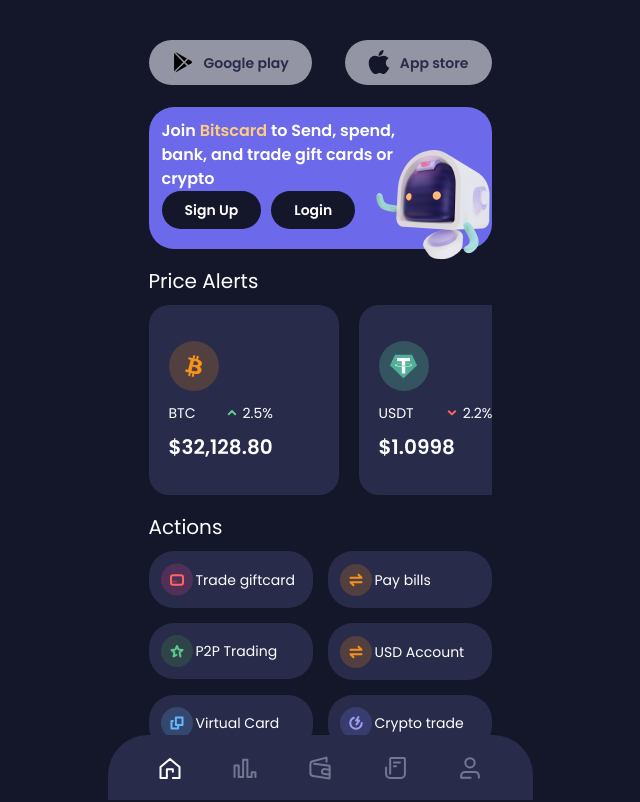
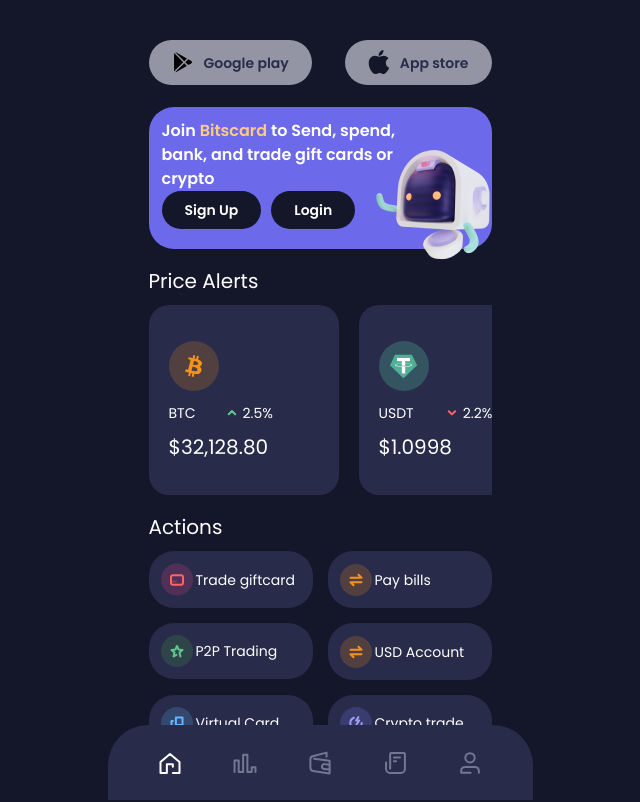
Before and after one commit to EllaLawrie/Robot-wallet, a React (Vite) app: page / in a window 1280 px wide. Shown: the top 802 px of the page, without its empty margins (320-960 px from the left). Built offline with nearby package versions, Linux system fonts and the light colour scheme.

Commit message:
feat: Minor update

```diff
--- a/src/components/navbar/navbar.css
+++ b/src/components/navbar/navbar.css
@@ -1,6 +1,6 @@
 .navbar {
   max-width: 425px;
-  height: 65px;
+  height: 75px;
   background-color: var(--dark-2);
   position: fixed;
   left: 0;
--- a/src/components/pricebox/Pricebox.jsx
+++ b/src/components/pricebox/Pricebox.jsx
@@ -22,7 +22,7 @@
             {rate}%
           </p>
         </div>
-        <h3>{price}</h3>
+        <h2>{price}</h2>
       </div>
     </div>
   )
--- a/src/components/pricebox/pricebox.css
+++ b/src/components/pricebox/pricebox.css
@@ -28,6 +28,7 @@
   font-size: var(--font-14);
 }
 
-.inner-price-box h3 {
+.inner-price-box h2 {
   font-size: var(--font-20);
+  font-weight: 500;
 }
```
